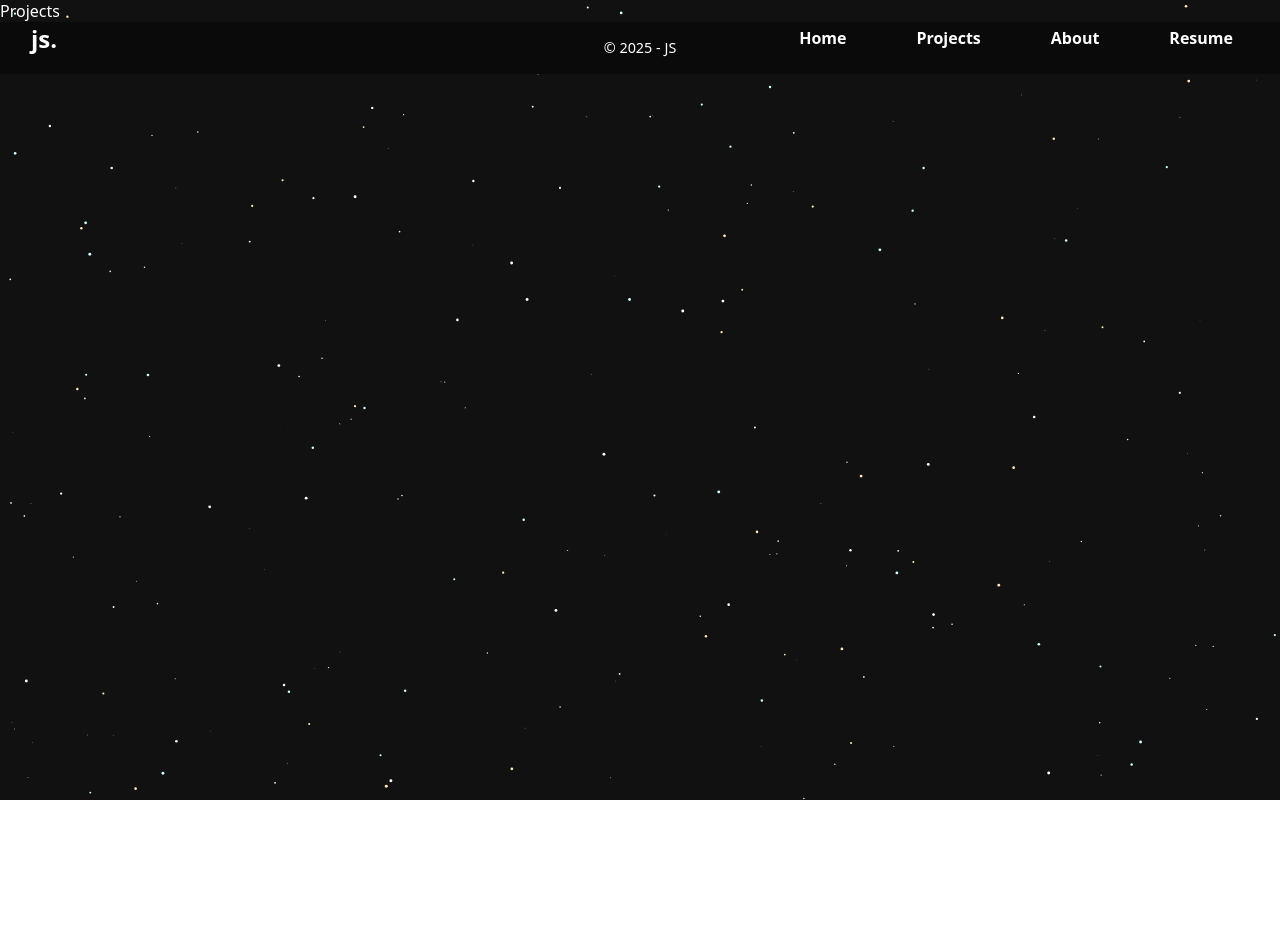
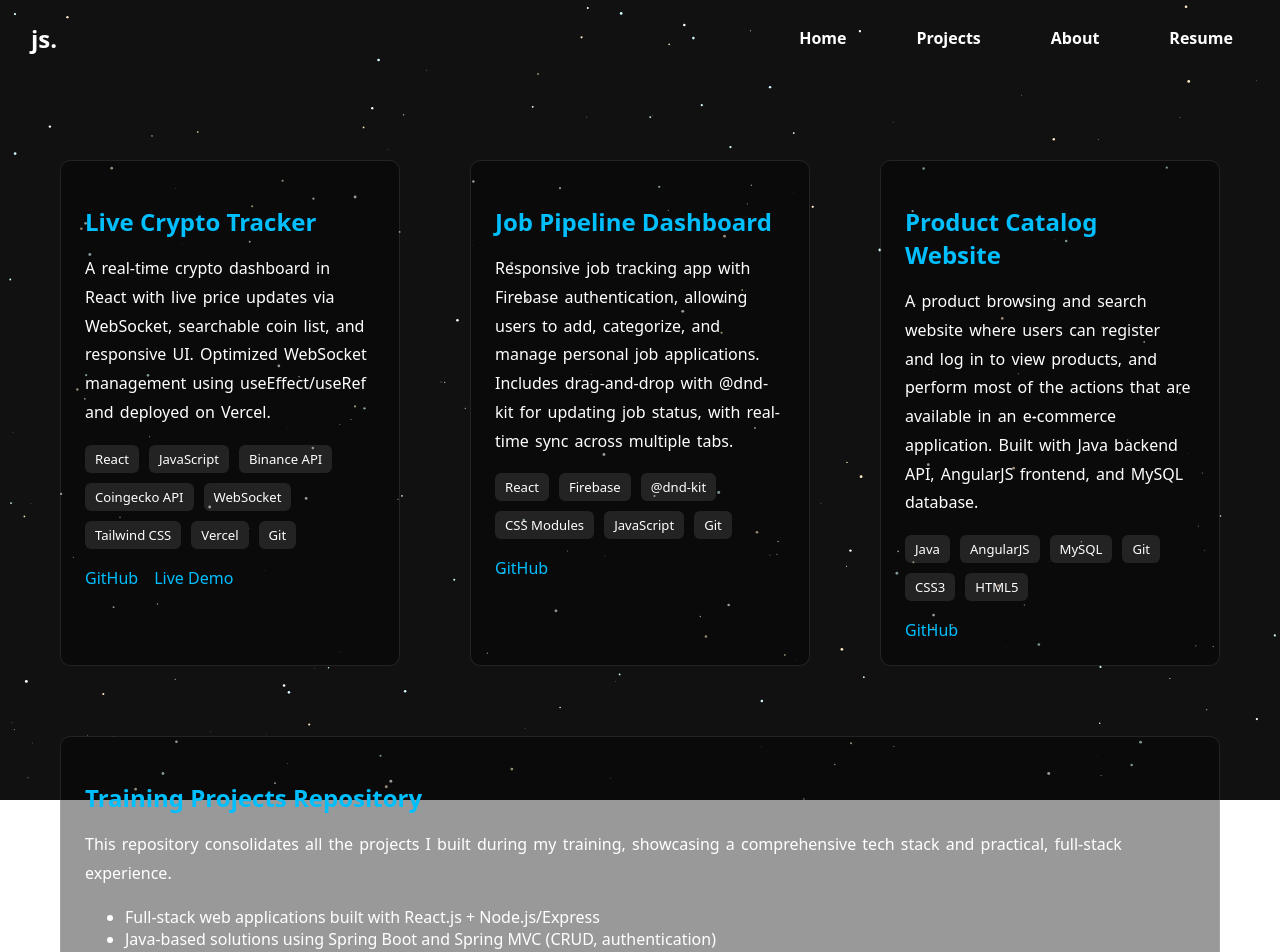
Before and after one commit to Jasan7/Portfolio, a React (Vite) app: page /projects in a window 1280 px wide. Shown: the top 952 px of the page. Before the commit the page ends 800 px from the top, so only its background shows below. Built offline with nearby package versions, Linux system fonts and the light colour scheme.

Commit message:
layout change + projects tab created and overscroll fix

```diff
--- a/src/App.jsx
+++ b/src/App.jsx
@@ -1,24 +1,8 @@
-import { BrowserRouter as Router, Routes, Route } from "react-router-dom";
-import Navbar from "./components/Navbar/Navbar";
-import Home from "./components/Home/Home";
-import About from "./components/About/About";
-import Projects from "./components/Projects/Projects";
-import Footer from "./components/Footer/Footer";
+import { RouterProvider } from "react-router-dom";
+import { router } from "./router/router";
 
 function App() {
-  return (
-    <Router>
-      <Navbar />
-      <main>
-        <Routes>
-          <Route path="/" element={<Home />} />
-          <Route path="/about" element={<About />} />
-          <Route path="/projects" element={<Projects />} />
-        </Routes>
-      </main>
-      <Footer />
-    </Router>
-  );
+  return <RouterProvider router={router} />;
 }
 
 export default App;
--- a/src/components/Home/Home.module.css
+++ b/src/components/Home/Home.module.css
@@ -1,19 +1,17 @@
-/* Hero Section takes full screen height */
 .hero {
   display: flex;
   justify-content: center;
-  align-items: center;
-  height: 100vh; /* Full screen */
+  height: 100vh;
   text-align: center;
 }
 
 .intro {
+  margin-top: 10%;
   max-width: 700px;
 }
 
 .greeting {
   font-size: 2.8rem;
-  margin-bottom: 10px;
 }
 
 .greeting span {
@@ -28,7 +26,6 @@
   font-weight: 700;
 }
 
-/* About Section */
 .moreAbout {
   padding: 60px 20px;
   max-width: 800px;
@@ -48,3 +45,12 @@
   color: #ccc;
   line-height: 1.5;
 }
+
+@media (max-width: 768px) {
+  .intro {
+    margin-top: 35%;
+  }
+  .greeting {
+    font-size: 2.3rem;
+  }
+}
--- /dev/null
+++ b/src/components/Layout/Layout.jsx
@@ -0,0 +1,18 @@
+import { Outlet } from "react-router-dom";
+import styles from "./Layout.module.css";
+import Navbar from "../Navbar/Navbar";
+import Footer from "../Footer/Footer";
+
+const Layout = () => {
+  return (
+    <div className={styles.appContainer}>
+      <Navbar />
+      <main className={styles.mainContent}>
+        <Outlet />
+      </main>
+      <Footer />
+    </div>
+  );
+};
+
+export default Layout;
--- /dev/null
+++ b/src/components/Layout/Layout.module.css
@@ -0,0 +1,20 @@
+.appContainer {
+  display: flex;
+  flex-direction: column;
+  min-height: 100vh;
+  position: relative;
+  background: transparent;
+}
+
+.mainContent {
+  flex: 1;
+  padding: 80px 20px 40px;
+  box-sizing: border-box;
+  z-index: 1;
+}
+
+@media (max-width: 768px) {
+  .mainContent {
+    padding: 70px 16px 30px;
+  }
+}
--- a/src/components/Projects/Projects.jsx
+++ b/src/components/Projects/Projects.jsx
@@ -1,5 +1,89 @@
+import ProjectCard from "../sharedComponent/ProjectCard/ProjectCard";
+import styles from "./Projects.module.css";
+
+const projectData = [
+  {
+    title: "Live Crypto Tracker",
+    description:
+      "A real-time crypto dashboard in React with live price updates via WebSocket, searchable coin list, and responsive UI. Optimized WebSocket management using useEffect/useRef and deployed on Vercel.",
+    tech: [
+      "React",
+      "JavaScript",
+      "Binance API",
+      "Coingecko API",
+      "WebSocket",
+      "Tailwind CSS",
+      "Vercel",
+      "Git",
+    ],
+    github: "https://github.com/Jasan7/evalAssessment",
+    live: "https://eval-assessment.vercel.app/",
+  },
+  {
+    title: "Job Pipeline Dashboard",
+    description:
+      "Responsive job tracking app with Firebase authentication, allowing users to add, categorize, and manage personal job applications. Includes drag-and-drop with @dnd-kit for updating job status, with real-time sync across multiple tabs.",
+    tech: ["React", "Firebase", "@dnd-kit", "CSS Modules", "JavaScript", "Git"],
+    github: "https://github.com/Jasan7/work",
+    live: null,
+  },
+  {
+    title: "Product Catalog Website",
+    description:
+      "A product browsing and search website where users can register and log in to view products, and perform most of the actions that are available in an e-commerce application. Built with Java backend API, AngularJS frontend, and MySQL database.",
+    tech: ["Java", "AngularJS", "MySQL", "Git", "CSS3", "HTML5"],
+    github: "https://github.com/Jasan7/trainingproj/tree/master/Exit%20Text",
+    live: null,
+  },
+  {
+    title: "Training Projects Repository",
+    description: [
+      "Full-stack web applications built with React.js + Node.js/Express",
+      "Java-based solutions using Spring Boot and Spring MVC (CRUD, authentication)",
+      "Microservices architecture and containerization using Docker",
+      "Serverless implementations with AWS Lambda",
+      "Deployment on Azure VMs and backend orchestration",
+      "A React Native mobile app showcasing mobile UI skills",
+      "Comprehensive frontend and backend testing, modularization, and REST API integration",
+    ],
+    tech: [
+      "Java",
+      "JavaScript",
+      "AngularJS",
+      "Docker",
+      "Azure",
+      "AWS",
+      "React.js",
+      "React Native",
+      "HTML5",
+      "CSS",
+      "Node.js",
+      "Microservices",
+    ],
+    github: "https://github.com/Jasan7/trainingproj/tree/master",
+    live: null,
+  },
+];
+
 const Projects = () => {
-  return <div>Projects</div>;
+  return (
+    <section className={styles.projects}>
+      <div className={styles.grid}>
+        {projectData.map((project, index) => (
+          <div
+            key={index}
+            className={
+              index === projectData.length - 1
+                ? styles.fullWidthCard
+                : styles.gridItem
+            }
+          >
+            <ProjectCard {...project} />
+          </div>
+        ))}
+      </div>
+    </section>
+  );
 };
 
 export default Projects;
--- a/src/components/Projects/Projects.module.css
+++ b/src/components/Projects/Projects.module.css
@@ -0,0 +1,25 @@
+.projects {
+  padding: 80px 40px;
+  text-align: center;
+  color: white;
+}
+
+.grid {
+  display: grid;
+  grid-template-columns: repeat(auto-fit, minmax(280px, 1fr));
+  gap: 70px;
+}
+
+.gridItem {
+  display: flex;
+}
+
+.fullWidthCard {
+  grid-column: 1 / -1;
+}
+
+@media (max-width: 768px) {
+  .grid {
+    grid-template-columns: auto;
+  }
+}
--- /dev/null
+++ b/src/components/Resume/Resume.jsx
@@ -0,0 +1,8 @@
+
+const Resume = () => {
+  return (
+    <div>Resume</div>
+  )
+}
+
+export default Resume
--- /dev/null
+++ b/src/components/sharedComponent/ProjectCard/ProjectCard.jsx
@@ -0,0 +1,42 @@
+import styles from "./ProjectCard.module.css";
+
+const ProjectCard = ({ title, description, tech, github, live }) => {
+  return (
+    <div className={styles.card}>
+      <h2>{title}</h2>
+      {Array.isArray(description) ? (
+        <>
+          <p>
+            This repository consolidates all the projects I built during my
+            training, showcasing a comprehensive tech stack and practical,
+            full-stack experience.
+          </p>
+          <ul>
+            {description.map((point, index) => (
+              <li key={index}>{point}</li>
+            ))}
+          </ul>
+        </>
+      ) : (
+        <p>{description}</p>
+      )}
+      <div className={styles.tech}>
+        {tech.map((t, i) => (
+          <span key={i}>{t}</span>
+        ))}
+      </div>
+      <div className={styles.links}>
+        <a href={github} target="_blank" rel="noreferrer">
+          GitHub
+        </a>
+        {live && (
+          <a href={live} target="_blank" rel="noreferrer">
+            Live Demo
+          </a>
+        )}
+      </div>
+    </div>
+  );
+};
+
+export default ProjectCard;
--- /dev/null
+++ b/src/components/sharedComponent/ProjectCard/ProjectCard.module.css
@@ -0,0 +1,54 @@
+.card {
+  background: rgba(0, 0, 0, 0.4);
+  border-radius: 10px;
+  padding: 24px;
+  text-align: left;
+  transition: transform 0.3s ease, box-shadow 0.3s ease;
+  border: 1px solid rgba(255, 255, 255, 0.1);
+}
+
+.card:hover {
+  transform: translateY(-5px);
+  box-shadow: 0px 8px 20px rgba(255, 255, 255, 0.1);
+}
+
+.card h2 {
+  margin-bottom: 14px;
+  color: #00bfff;
+}
+
+.card p {
+  font-size: 1rem;
+  line-height: 1.8;
+  margin-bottom: 18px;
+  word-spacing: 2px;
+}
+
+.tech {
+  display: flex;
+  flex-wrap: wrap;
+  gap: 10px;
+  margin-bottom: 18px;
+}
+
+.tech span {
+  background: rgba(255, 255, 255, 0.1);
+  padding: 5px 10px;
+  border-radius: 6px;
+  font-size: 0.82rem;
+}
+
+.links {
+  display: flex;
+  gap: 16px;
+}
+
+.links a {
+  color: #00bfff;
+  text-decoration: none;
+  font-weight: 500;
+}
+
+.links a:hover {
+  text-decoration: underline;
+}
--- a/src/index.css
+++ b/src/index.css
@@ -1,15 +1,12 @@
 :root {
   font-family: system-ui, Avenir, Helvetica, Arial, sans-serif;
-
 }
 
-html, body, #root {
+html,
+body,
+#root {
   height: 100%;
   margin: 0;
   color: white;
+  overscroll-behavior: none;
 }
-
-#root {
-  display: flex;
-  flex-direction: column;
-}
--- /dev/null
+++ b/src/router/router.jsx
@@ -0,0 +1,19 @@
+import { createBrowserRouter } from "react-router-dom";
+import Home from "./../components/Home/Home";
+import About from "./../components/About/About";
+import Projects from "./../components/Projects/Projects";
+import Layout from "../components/Layout/Layout";
+import Resume from "../components/Resume/Resume";
+
+export const router = createBrowserRouter([
+  {
+    path: "/",
+    element: <Layout />,
+    children: [
+      { path: "", element: <Home /> },
+      { path: "about", element: <About /> },
+      { path: "projects", element: <Projects /> },
+      { path: "resume", element: <Resume /> },
+    ],
+  },
+]);
```
Also changed, not shown: src/components/Resume/Resume.module.css (added).
